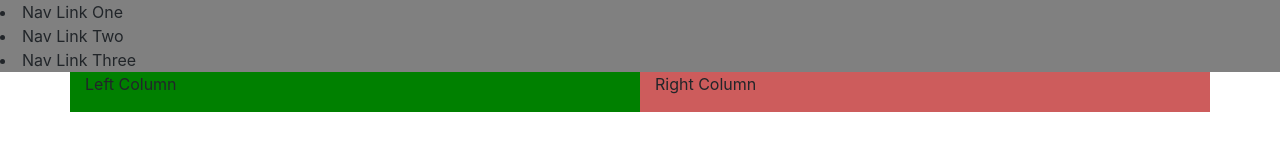
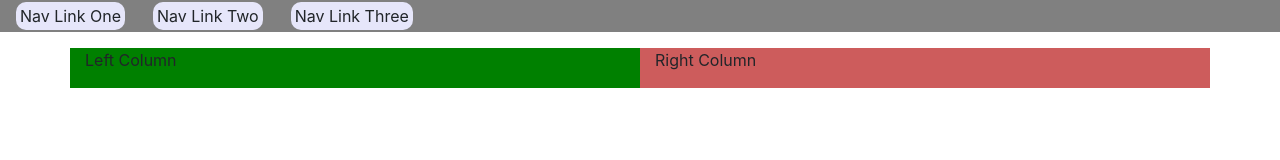
Before and after one commit to ryanlevine1/Day-4, a plain HTML site: page index.html in a window 1280 px wide. Drawn offline with nearby package versions, Linux system fonts and the light colour scheme.

Commit message:
finished nav bar

```diff
--- a/css/styles.css
+++ b/css/styles.css
@@ -1,5 +1,17 @@
 header {
     background-color: grey;
+}
+
+nav > ul {
+    list-style-type: none;
+    padding: 2px;
+}
+
+nav > ul > li {
+    margin: 0 14px;
+    padding: 2px 4px;
+    background-color: lavender;
+    border-radius: 10px;
 }
 
 .left_column{
--- a/index.html
+++ b/index.html
@@ -23,10 +23,13 @@
     --------------->
 
 <header>
-    <nav>
-        <li>Nav Link One</li>
-        <li>Nav Link Two</li>
-         <li>Nav Link Three</li>
+    <nav class="container-fluid">
+        <ul class="row">
+            <li>Nav Link One</li>
+            <li>Nav Link Two</li>
+             <li>Nav Link Three</li>
+
+        </ul>
     </nav>
 </header>
 
```
